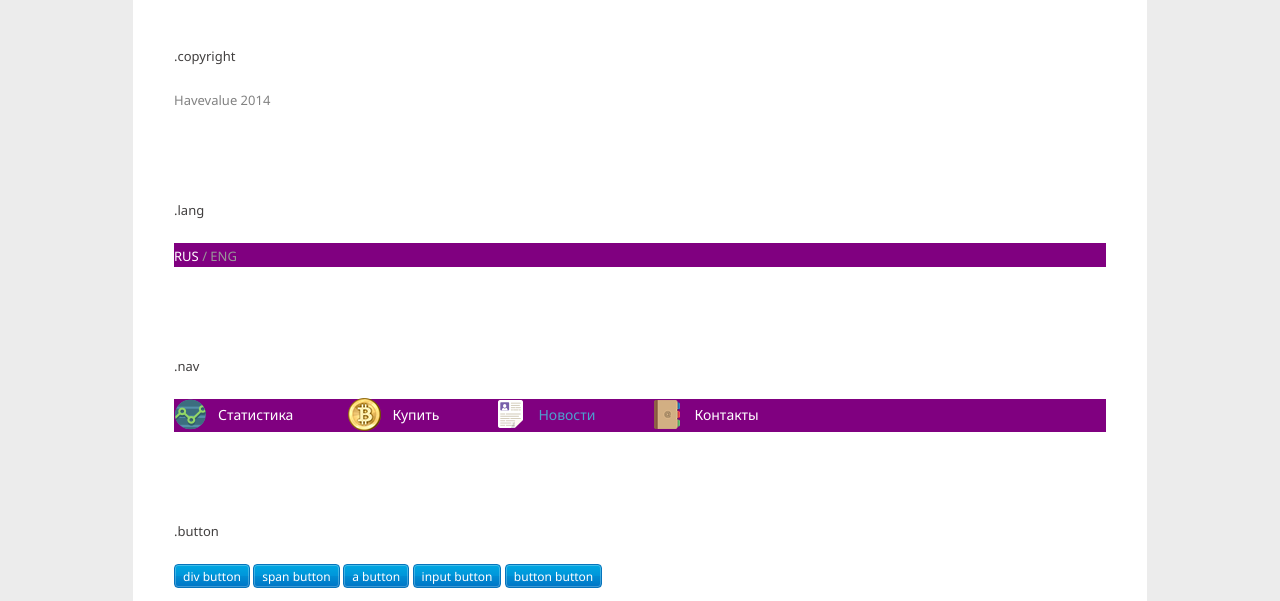
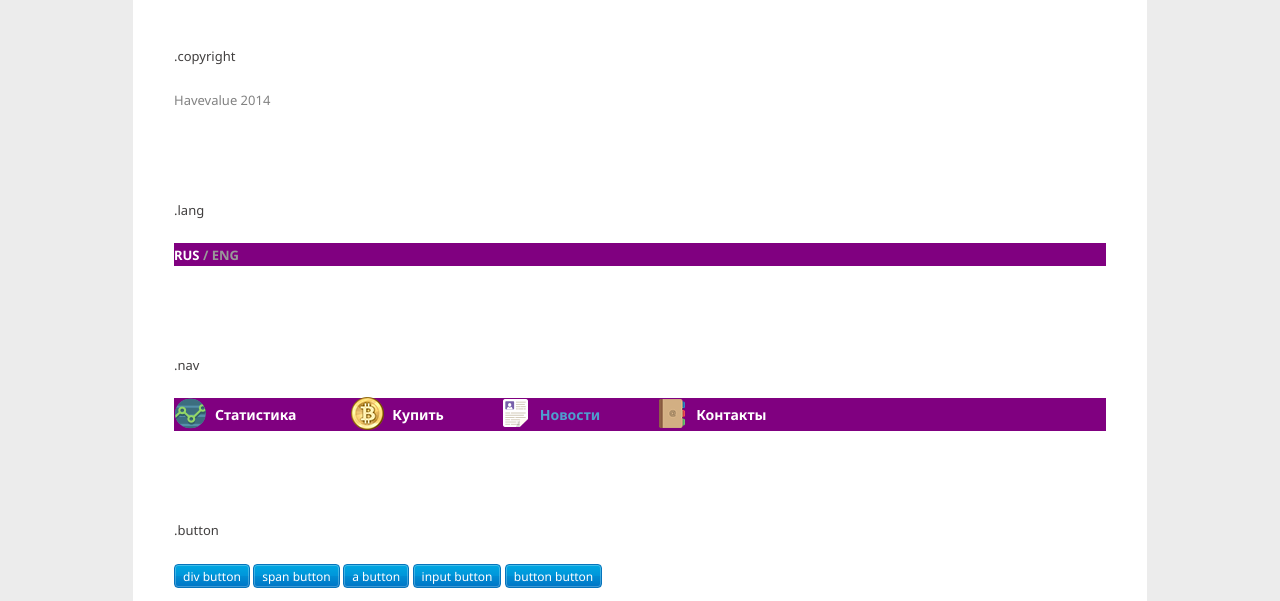
Before and after one commit to Cypher-kun/havevalue, a plain HTML site: page kit.html in a window 1280 px wide. Shown: the part 199-800 px from the top of the page. Drawn offline with Linux system fonts and the light colour scheme; files whose address does not match are found by name.

Commit message:
Refreshed nav and lang

```diff
--- a/css/lang.css
+++ b/css/lang.css
@@ -1,4 +1,5 @@
 .lang {
+    font-weight: bold;
     font-size: 13px;
     color: #999;
 }
--- a/css/nav.css
+++ b/css/nav.css
@@ -1,4 +1,5 @@
 .nav {
+    font-weight: bold;
     font-size: 14px;
     line-height: 16px;
     color: #fff;
@@ -16,14 +17,15 @@
             display: block;
         }
 
-        .nav__item__link_active {
+        .nav__item__link_active,
+        .nav__item__link:hover {
             color: #4e9fcf;
         }
 
             .nav__item__link__icon {
                 display: inline-block;
                 vertical-align: middle;
-                margin-right: 11px;
+                margin-right: 8px;
             }
 
             .nav__item__link__title {
```
